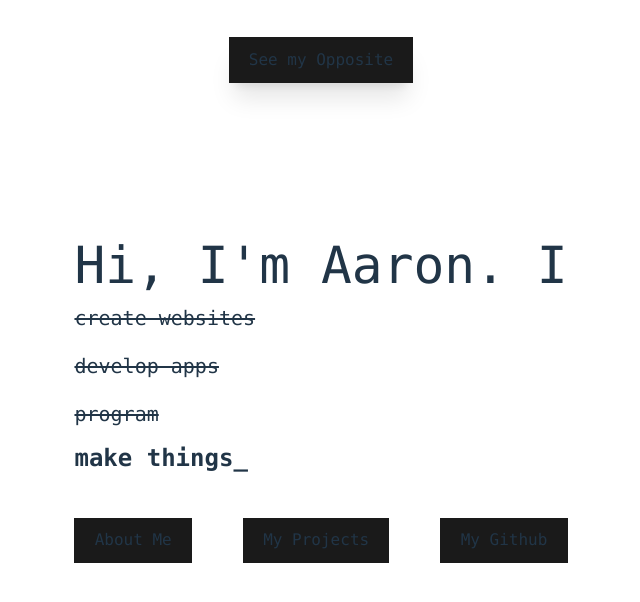
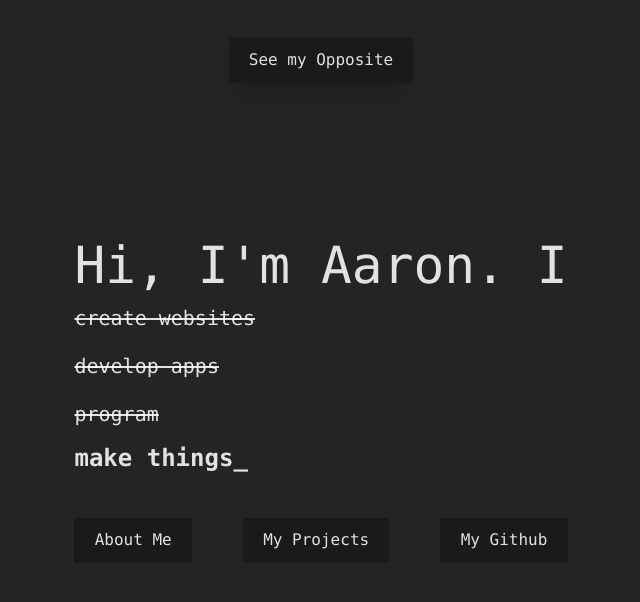
Before and after one commit to aaronths/aaronths.github.io, a React (Vite) app: page / in a window 1280 px wide. Shown: the top 602 px of the page, without its empty margins (319-959 px from the left). Built offline with nearby package versions, Linux system fonts and the light colour scheme; a web font is replaced by a local one.

Commit message:
fixed coding splash and light mode

```diff
--- a/src/index.css
+++ b/src/index.css
@@ -1,4 +1,4 @@
-@import url('https://fonts.googleapis.com/css2?family=Cascadia+Mono:ital,wght@0,200..700;1,200..700&family=DM+Sans:opsz,wght@9..40,100..1000&family=Oregano:ital@0;1&display=swap');
+@import url("https://fonts.googleapis.com/css2?family=Cascadia+Mono:ital,wght@0,200..700;1,200..700&family=DM+Sans:opsz,wght@9..40,100..1000&family=Oregano:ital@0;1&display=swap");
 @import "tailwindcss";
 
 :root {
@@ -24,7 +24,7 @@
 }
 
 .font-calligraphy {
-  font-family: 'Oregano', cursive;
+  font-family: "Oregano", cursive;
   font-weight: 400;
   font-style: normal;
   letter-spacing: 0.05em;
@@ -68,7 +68,7 @@ h1 {
   border-radius: 4px;
   font-size: 1em;
   font-weight: 500;
-  font-family: 'Oregano', cursive;
+  font-family: "Oregano", cursive;
   letter-spacing: 0.1em;
   font-style: normal;
   font-size: 1.25em;
@@ -83,21 +83,6 @@ h1 {
 .button-personal:focus,
 .button-personal:focus-visible {
   outline: 4px auto #242424;
-}
-
-
-
-@media (prefers-color-scheme: light) {
-  :root {
-    color: #213547;
-    background-color: #ffffff;
-  }
-  a:hover {
-    color: #747bff;
-  }
-  button {
-    background-color: #f9f9f9;
-  }
 }
 
 .transition {
```
